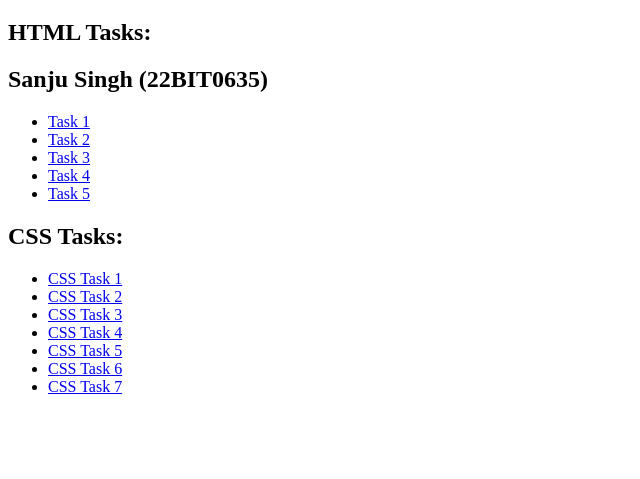
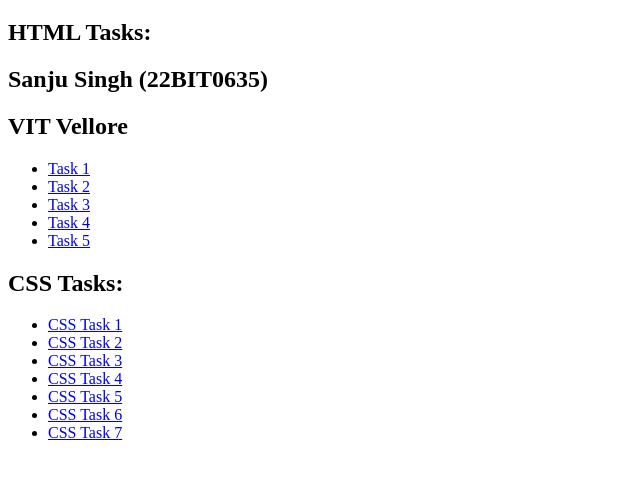
Before and after one commit to outlaw-xd/Ethnus-MERN-Assignments, a plain HTML site: page index.html in a window 1280 px wide. Shown: the part 61-540 px from the top of the page, without its empty margins (0-640 px from the left). Drawn offline with Linux system fonts and the light colour scheme.

Commit message:
Update index.html

```diff
--- a/index.html
+++ b/index.html
@@ -10,6 +10,7 @@
     <h1>HTML and CSS Tasks</h1>
     <h2>HTML Tasks:</h2>
     <h2>Sanju Singh (22BIT0635)</h2>
+    <h2>VIT Vellore</h2>
     <ul>
         <li><a href="HTML-Task1.html">Task 1</a></li>
         <li><a href="HTML-Task2.html">Task 2</a></li>
```
